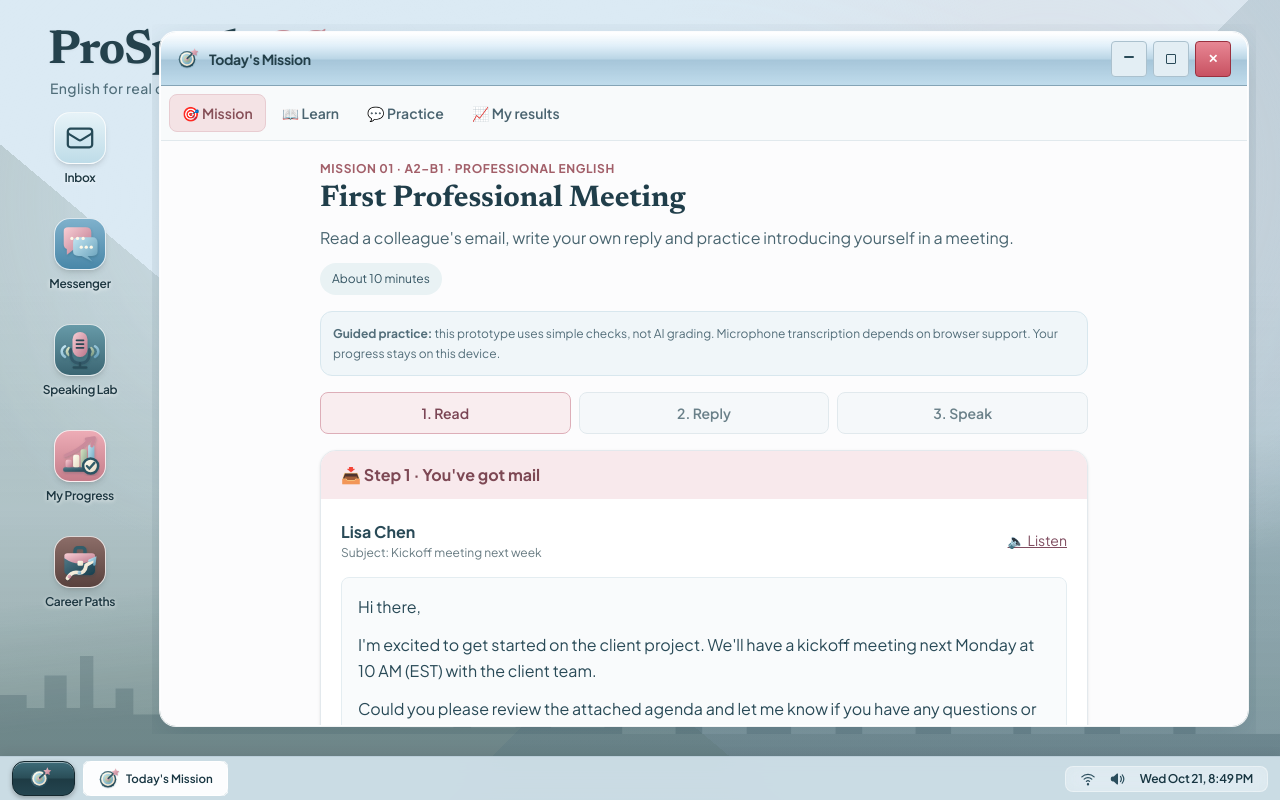
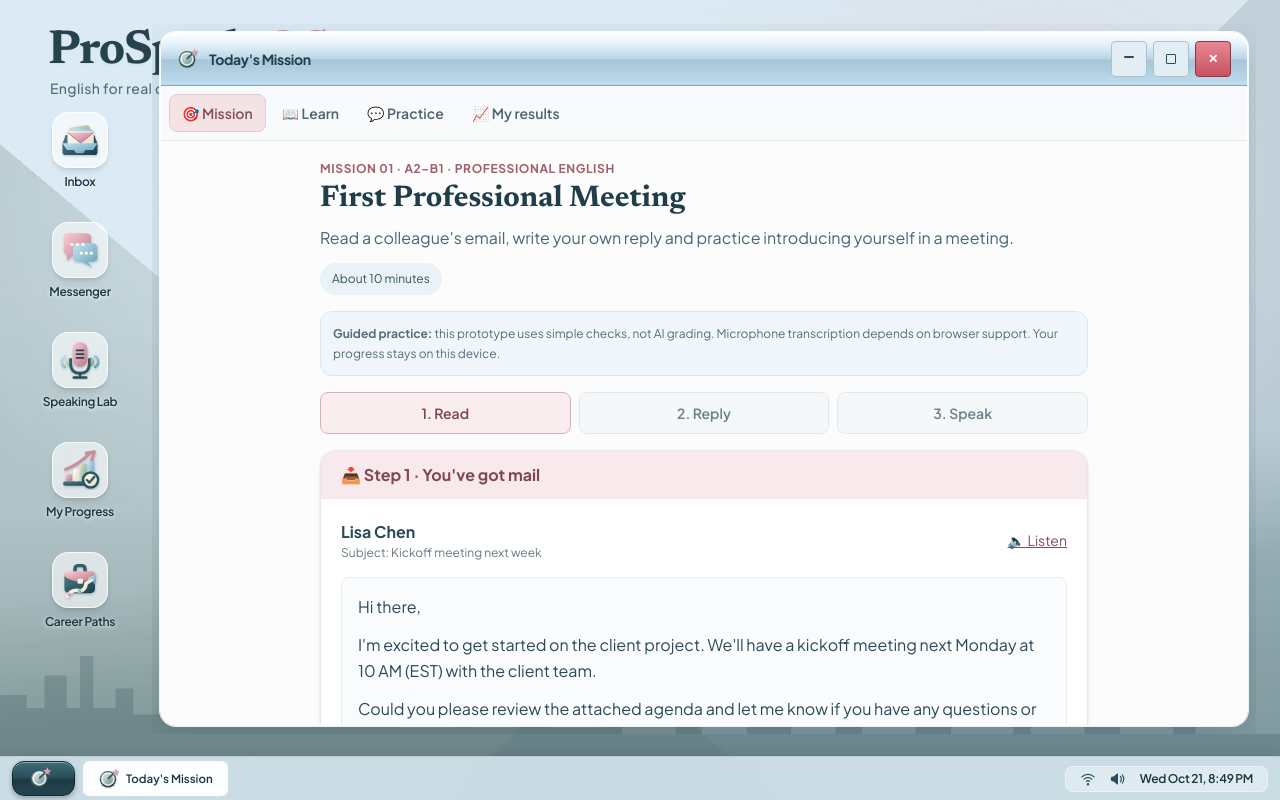
Before and after one commit to guaurritas-star/Prospeak-os, a React (Vite) app: page / in a window 1280 px wide. Built offline with nearby package versions, Linux system fonts and the light colour scheme.

Commit message:
ui: complete pastel icons for every desktop app shortcut

```diff
--- a/src/App.tsx
+++ b/src/App.tsx
@@ -306,10 +306,8 @@ export default function App() {
             }}
             className="group flex flex-col items-center justify-center p-2 rounded-xl transition-all duration-150 hover:bg-white/40 active:scale-95 focus:outline-none"
           >
-            <div className="w-11 h-11 sm:w-13 sm:h-13 p-2.5 rounded-2xl bg-gradient-to-b from-[#E7F3F8] to-[#BEDCE8] border border-white/80 shadow-md group-hover:shadow-lg transition-transform transform group-hover:-translate-y-0.5 flex items-center justify-center">
-              <svg className="w-7 h-7 sm:w-8 sm:h-8 text-[#264A57]" fill="none" stroke="currentColor" strokeWidth="1.8" viewBox="0 0 24 24">
-                <path strokeLinecap="round" strokeLinejoin="round" d="M21.75 6.75v10.5a2.25 2.25 0 01-2.25 2.25h-15a2.25 2.25 0 01-2.25-2.25V6.75m19.5 0A2.25 2.25 0 0019.5 4.5h-15a2.25 2.25 0 00-2.25 2.25m19.5 0v.243a2.25 2.25 0 01-1.07 1.916l-7.5 4.615a2.25 2.25 0 01-2.36 0L3.32 8.91a2.25 2.25 0 01-1.07-1.916V6.75" />
-              </svg>
+            <div className="w-12 h-12 sm:w-14 sm:h-14 rounded-2xl bg-white/60 border border-white/80 shadow-md group-hover:shadow-lg transition-transform group-hover:-translate-y-0.5 flex items-center justify-center">
+              <ProSpeakIcon name="inbox" size={40} />
             </div>
             <span className="mt-1.5 text-xs font-semibold text-[#1C3640] tracking-tight text-center drop-shadow-[0_1px_2px_rgba(255,255,255,0.8)]">
               Inbox
@@ -324,7 +322,7 @@ export default function App() {
             }}
             className="group flex flex-col items-center justify-center p-2 rounded-xl transition-all duration-150 hover:bg-white/40 active:scale-95 focus:outline-none"
           >
-            <div className="w-11 h-11 sm:w-13 sm:h-13 p-2.5 rounded-2xl bg-gradient-to-b from-[#7FB1CC] to-[#4887A8] border border-white/80 shadow-md group-hover:shadow-lg transition-transform transform group-hover:-translate-y-0.5 flex items-center justify-center">
+            <div className="w-12 h-12 sm:w-14 sm:h-14 rounded-2xl bg-white/60 border border-white/80 shadow-md group-hover:shadow-lg transition-transform group-hover:-translate-y-0.5 flex items-center justify-center">
               <ProSpeakIcon name="messenger" size={40} />
             </div>
             <span className="mt-1.5 text-xs font-semibold text-[#1C3640] tracking-tight text-center drop-shadow-[0_1px_2px_rgba(255,255,255,0.8)]">
@@ -340,7 +338,7 @@ export default function App() {
             }}
             className="group flex flex-col items-center justify-center p-2 rounded-xl transition-all duration-150 hover:bg-white/40 active:scale-95 focus:outline-none"
           >
-            <div className="w-11 h-11 sm:w-13 sm:h-13 p-2.5 rounded-2xl bg-gradient-to-b from-[#679AA8] to-[#3B6673] border border-white/80 shadow-md group-hover:shadow-lg transition-transform transform group-hover:-translate-y-0.5 flex items-center justify-center">
+            <div className="w-12 h-12 sm:w-14 sm:h-14 rounded-2xl bg-white/60 border border-white/80 shadow-md group-hover:shadow-lg transition-transform group-hover:-translate-y-0.5 flex items-center justify-center">
               <ProSpeakIcon name="speaking" size={40} />
             </div>
             <span className="mt-1.5 text-xs font-semibold text-[#1C3640] tracking-tight text-center drop-shadow-[0_1px_2px_rgba(255,255,255,0.8)]">
@@ -356,7 +354,7 @@ export default function App() {
             }}
             className="group flex flex-col items-center justify-center p-2 rounded-xl transition-all duration-150 hover:bg-white/40 active:scale-95 focus:outline-none"
           >
-            <div className="w-11 h-11 sm:w-13 sm:h-13 p-2.5 rounded-2xl bg-gradient-to-b from-[#EDACB6] to-[#C47D8A] border border-white/80 shadow-md group-hover:shadow-lg transition-transform transform group-hover:-translate-y-0.5 flex items-center justify-center">
+            <div className="w-12 h-12 sm:w-14 sm:h-14 rounded-2xl bg-white/60 border border-white/80 shadow-md group-hover:shadow-lg transition-transform group-hover:-translate-y-0.5 flex items-center justify-center">
               <ProSpeakIcon name="progress" size={40} />
             </div>
             <span className="mt-1.5 text-xs font-semibold text-[#1C3640] tracking-tight text-center drop-shadow-[0_1px_2px_rgba(255,255,255,0.8)]">
@@ -372,7 +370,7 @@ export default function App() {
             }}
             className="group flex flex-col items-center justify-center p-2 rounded-xl transition-all duration-150 hover:bg-white/40 active:scale-95 focus:outline-none"
           >
-            <div className="w-11 h-11 sm:w-13 sm:h-13 p-2.5 rounded-2xl bg-gradient-to-b from-[#8C6D68] to-[#59423E] border border-white/80 shadow-md group-hover:shadow-lg transition-transform transform group-hover:-translate-y-0.5 flex items-center justify-center">
+            <div className="w-12 h-12 sm:w-14 sm:h-14 rounded-2xl bg-white/60 border border-white/80 shadow-md group-hover:shadow-lg transition-transform group-hover:-translate-y-0.5 flex items-center justify-center">
               <ProSpeakIcon name="career" size={40} />
             </div>
             <span className="mt-1.5 text-xs font-semibold text-[#1C3640] tracking-tight text-center drop-shadow-[0_1px_2px_rgba(255,255,255,0.8)]">
```
